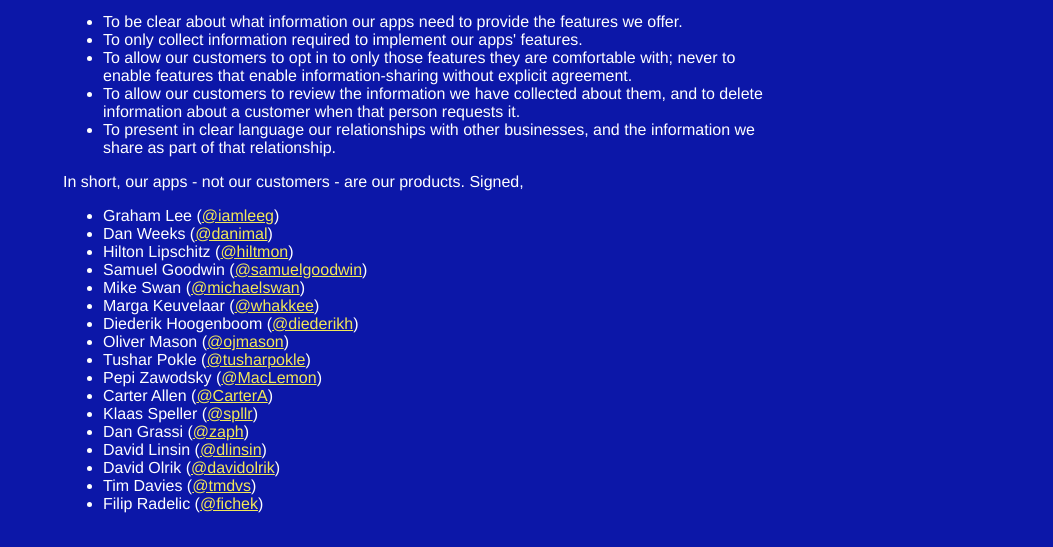
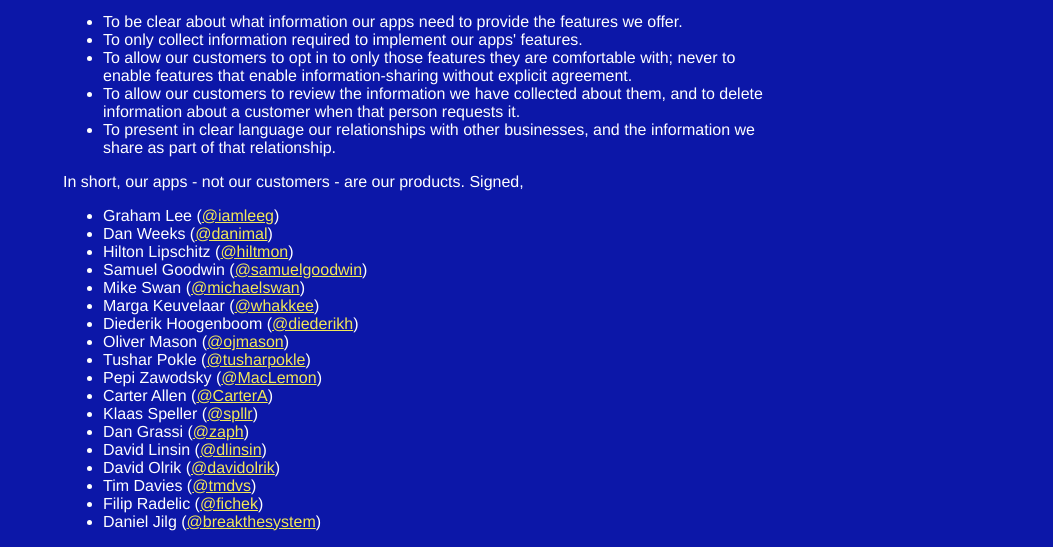
Before and after one commit to iamleeg/privacy-pledge, a plain HTML site: page index.html in a window 1280 px wide. Shown: the part 308-855 px from the top of the page, without its empty margins (227-1280 px from the left). Drawn offline with Linux system fonts and the light colour scheme.

Commit message:
Signed by @breakthesystem

```diff
--- a/index.html
+++ b/index.html
@@ -71,6 +71,7 @@ Signed,
   <li>David Olrik (<a href="https://twitter.com/davidolrik">@davidolrik</a>)</li>
   <li>Tim Davies (<a href="https://twitter.com/tmdvs">@tmdvs</a>)</li>
   <li>Filip Radelic (<a href="http://twitter.com/fichek">@fichek</a>)</li>
+  <li>Daniel Jilg (<a href="https://twitter.com/breakthesystem">@breakthesystem</a>)</li>
 </ul>
 
 
```
